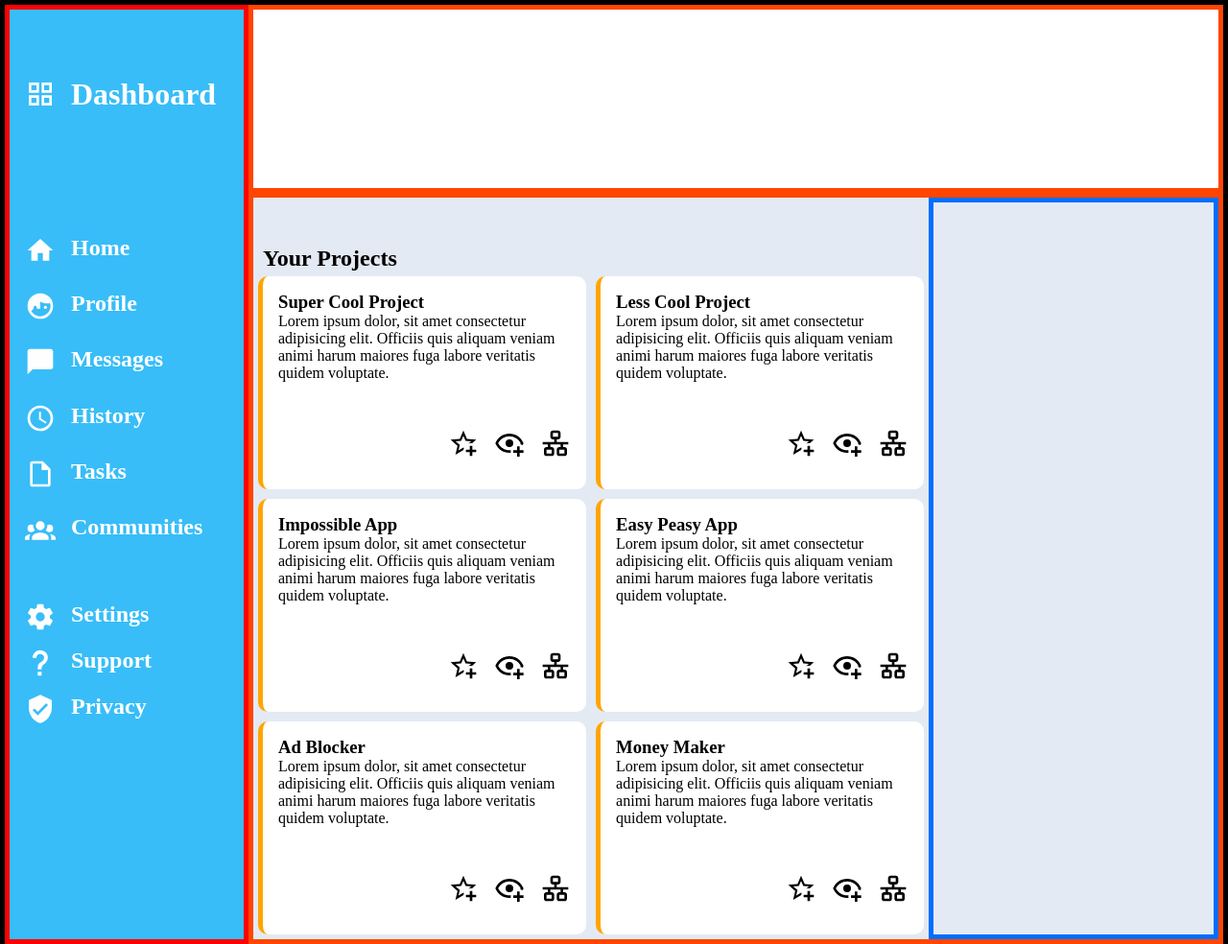
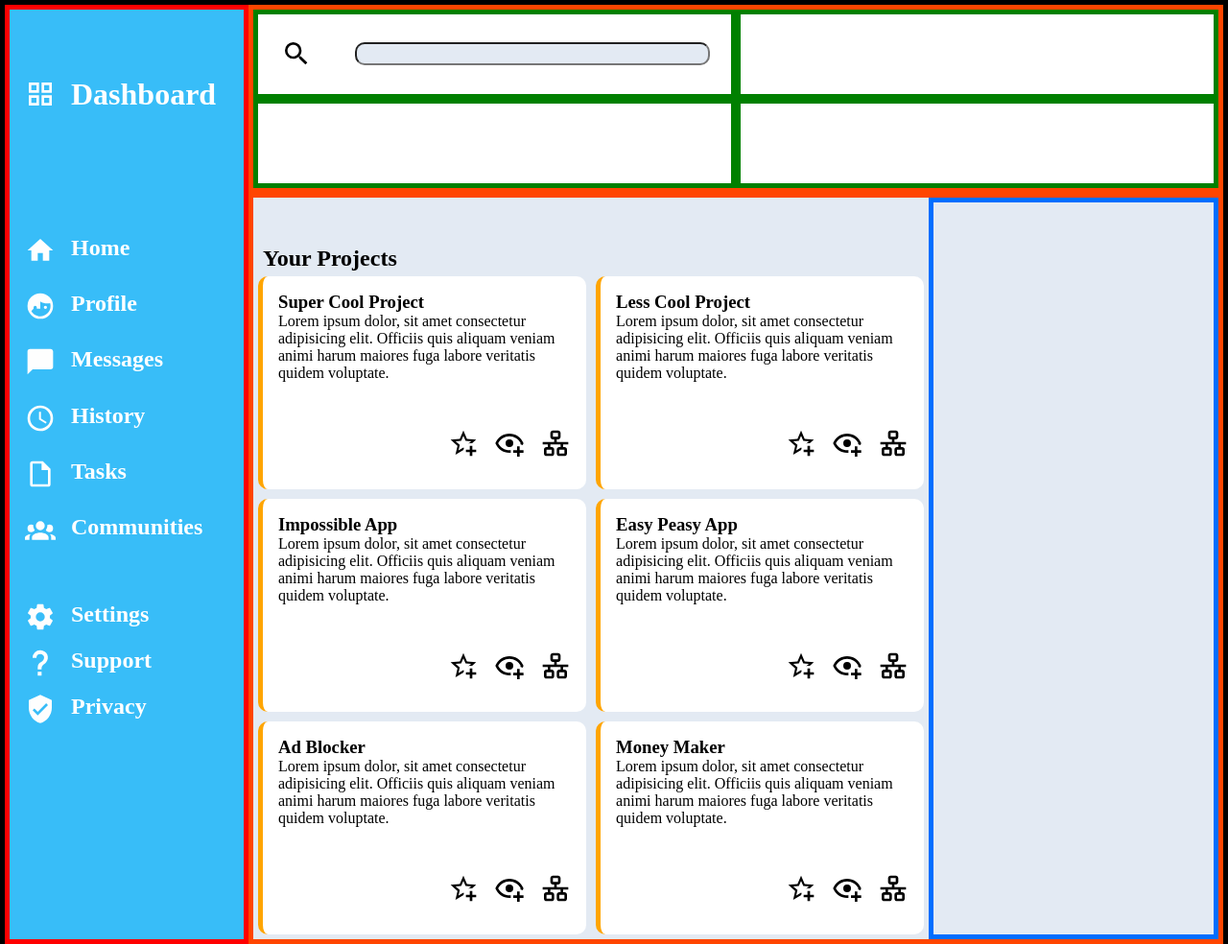
Before and after one commit to clarkjr2016/admindashboard, a plain HTML site: page index.html in a window 1280 px wide. Shown: the whole page at 96% size. Drawn offline with Linux system fonts and the light colour scheme.

Commit message:
Added search bar in header pt. 2

```diff
--- a/index.html
+++ b/index.html
@@ -56,7 +56,15 @@
         </div>
       </div>
       <div class="header-main">
-        <div class="header"></div>
+        <div class="header">
+          <div class="header top-left">
+            <img src="magnify.svg" alt="" />
+            <input type="search" name="search" id="search" />
+          </div>
+          <div class="header top-right"></div>
+          <div class="header top-right"></div>
+          <div class="header bottom-right"></div>
+        </div>
         <div class="main">
           <div class="main-left">
             <div id="your-projects-container">
--- a/style.css
+++ b/style.css
@@ -93,6 +93,34 @@
   border: 5px solid orangered;
 }
 
+.header {
+  display: grid;
+  grid-template-columns: repeat(2, 1fr);
+  grid-template-rows: repeat(2, 1fr);
+}
+
+.header.top-left {
+  display: flex;
+  justify-content: space-around;
+  align-items: center;
+}
+
+.header.top-left img {
+  width: 2rem;
+  margin: 0px 0.1rem;
+}
+
+.header.top-left #search {
+  height: min(1.5rem);
+  width: min(75%);
+  border-radius: 10px;
+  background-color: var(--main-content-bkg);
+}
+
+.header div {
+  border: 5px solid green;
+}
+
 .main {
   display: grid;
   grid-template-columns: 70% 30%;
```
